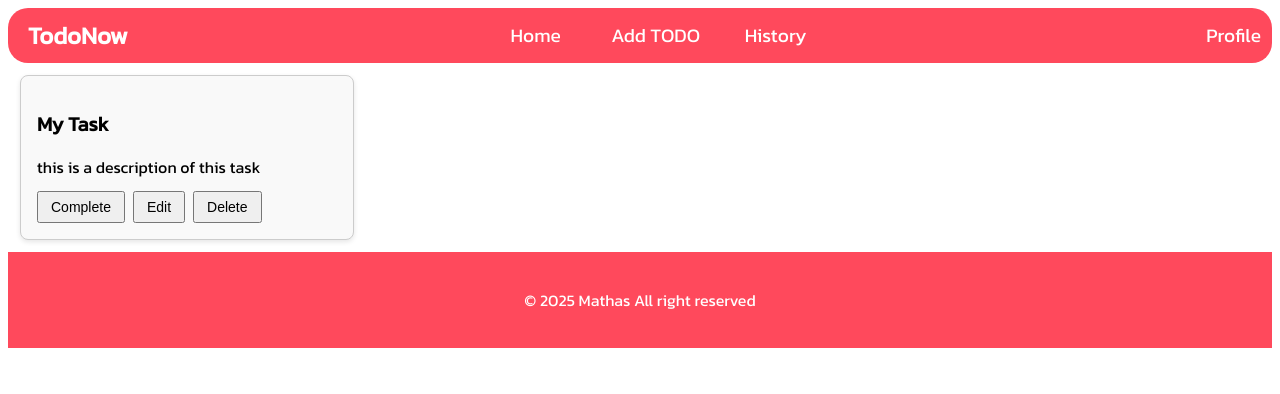
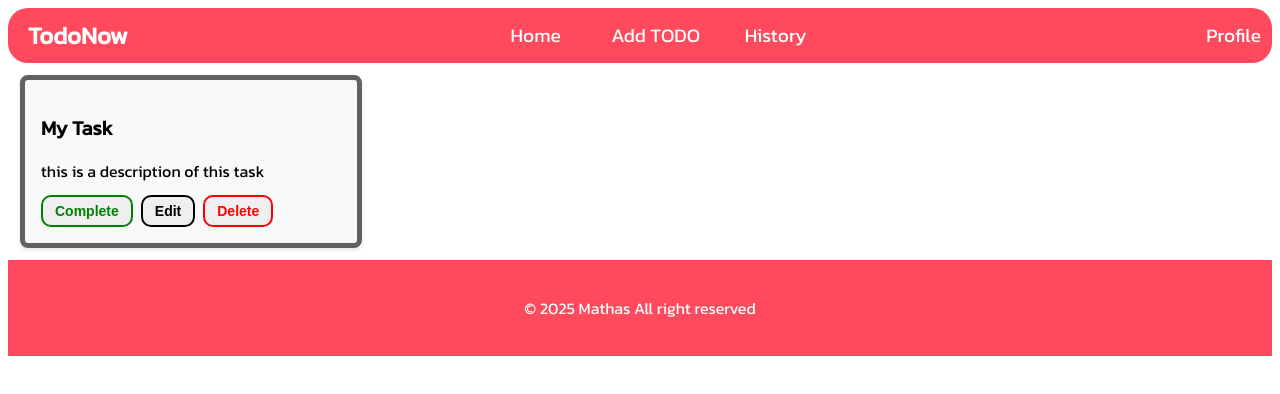
Before and after one commit to Mathas-S/todoweb, a React (Vite) app: page /Home in a window 1280 px wide. Shown: the top 394 px of the page. Built offline with nearby package versions, Linux system fonts and the light colour scheme.

Commit message:
Edit Card Button Style

```diff
--- a/src/components/TodoCard/TodoCard.css
+++ b/src/components/TodoCard/TodoCard.css
@@ -1,5 +1,5 @@
 .card-container {
-    border: 1px solid #ccc;
+    border: 5px solid rgb(101, 96, 96);
     border-radius: 8px;
     padding: 16px;
     width: 300px;
@@ -22,9 +22,31 @@
     margin-right: 8px;
     padding: 6px 12px;
     font-size: 14px;
+    font-weight:600;
     cursor: pointer;
+    border-radius: 10px;
+    border: 2px solid;
 }
 
-.card-buttons button:hover {
-    background-color: #eee;
+.complete-button {
+    color: green;
 }
+
+.complete-button:hover {
+    background-color: rgb(32, 169, 32);
+    color: white;
+}
+
+.edit-button:hover {
+    background-color: gray;
+    color: white;
+}
+
+.delete-button {
+    color: red;
+}
+
+.delete-button:hover {
+    background-color: red;
+    color: white
+}
--- a/src/components/TodoCard/TodoCard.jsx
+++ b/src/components/TodoCard/TodoCard.jsx
@@ -8,9 +8,9 @@ const TodoCard = ({title, description, onComplete, onEdit, onDelete}) => {
         <p className='card-description'>{description}
         </p>
         <div className='card-buttons'>
-            <button onClick={onComplete}>Complete</button>
-            <button onClick={onEdit}>Edit</button>
-            <button onClick={onDelete}>Delete</button>
+            <button onClick={onComplete} className='complete-button'>Complete</button>
+            <button onClick={onEdit} className='edit-button'>Edit</button>
+            <button onClick={onDelete} className='delete-button'>Delete</button>
         </div>
     </div>
   )
```
